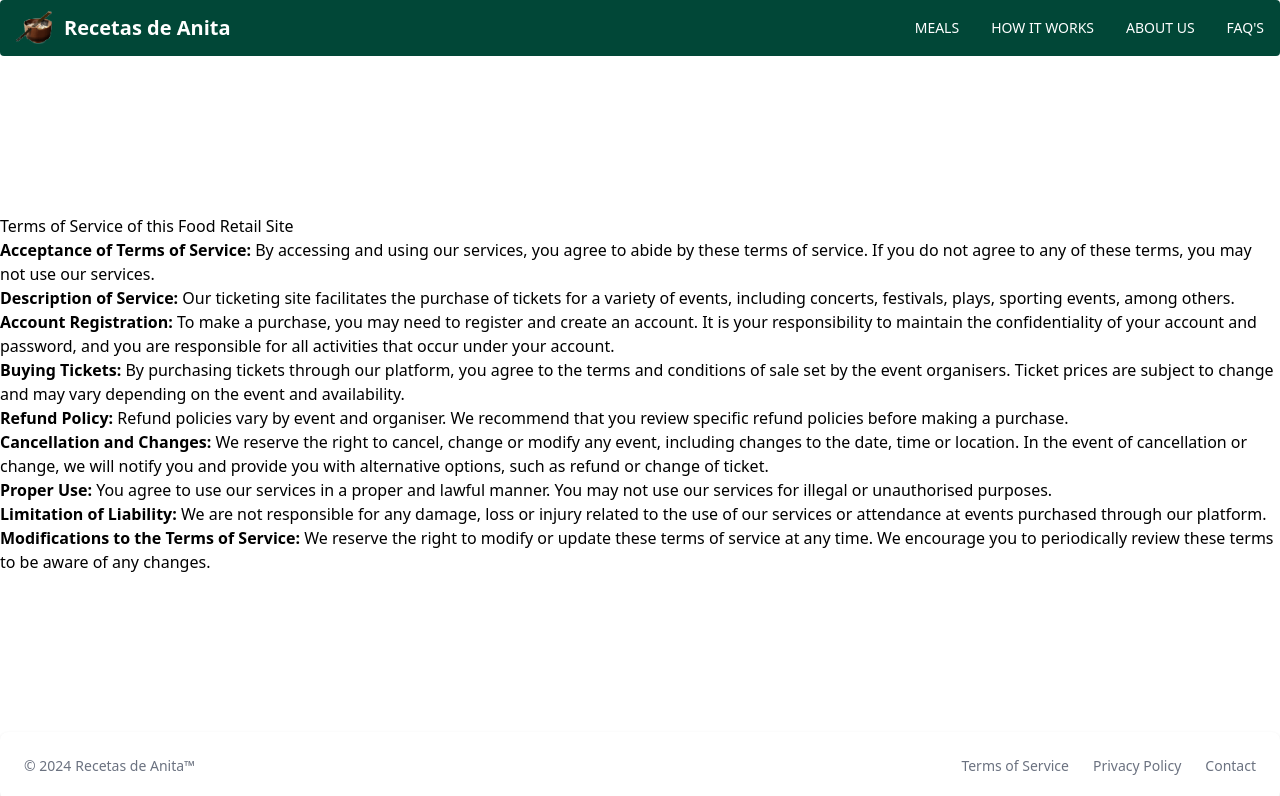
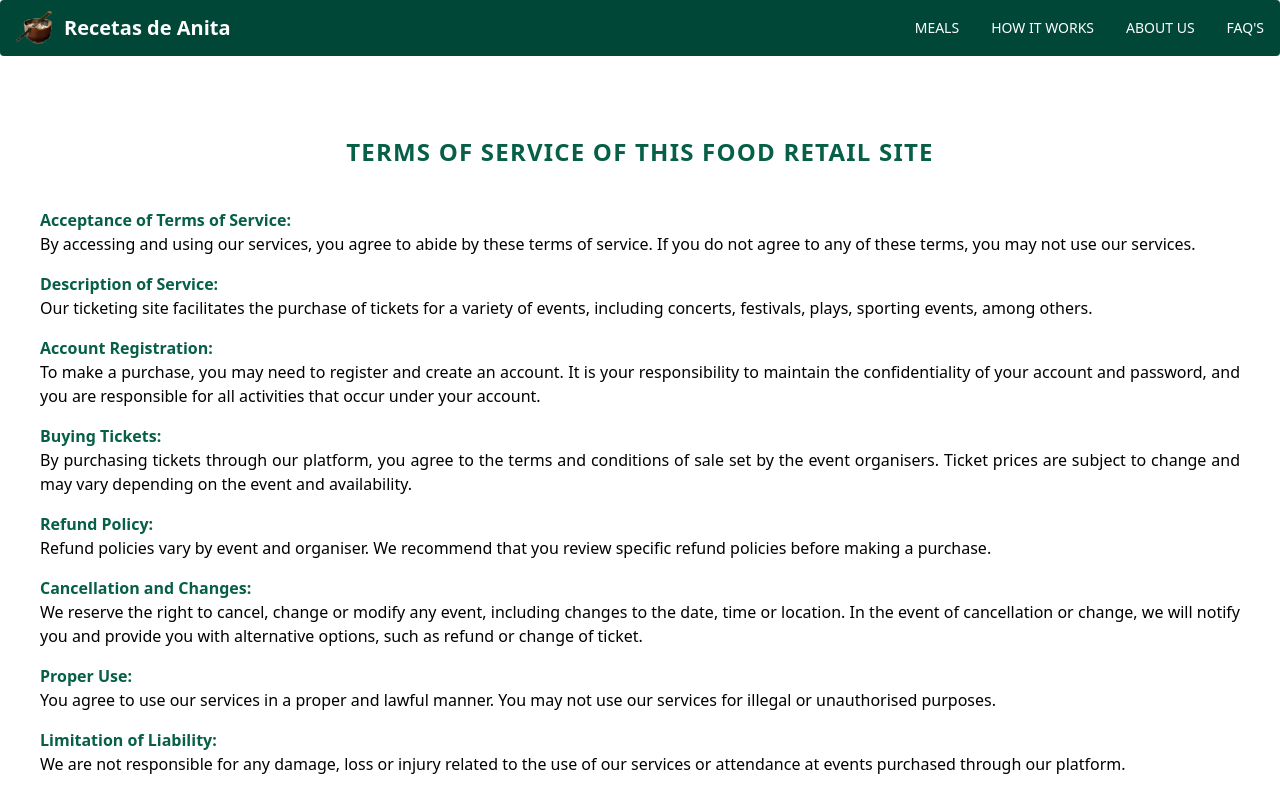
Before and after one commit to Nanakuh/mealmarket, a React (Vite) app: page /terms-of-service in a window 1280 px wide. Shown: the top 796 px of the page. Built offline with nearby package versions, Linux system fonts and the light colour scheme.

Commit message:
Update footer

```diff
--- a/src/components/footer/footer.jsx
+++ b/src/components/footer/footer.jsx
@@ -3,11 +3,11 @@ import { Footer } from "flowbite-react";
 function CustomFooter() {
   return (
     <Footer container>
-      <Footer.Copyright href="/" by="Recetas de Anita™" year={2024} />
+      <Footer.Copyright href="/" by="Recetas de Anita™" year={2024} className="text-emerald-800 text-base"/>
       <Footer.LinkGroup>
-        <Footer.Link href="terms-of-service">Terms of Service</Footer.Link>
-        <Footer.Link href="privacy-policy">Privacy Policy</Footer.Link>
-        <Footer.Link href="contact">Contact</Footer.Link>
+        <Footer.Link href="terms-of-service" className="text-emerald-800 text-base">Terms of Service</Footer.Link>
+        <Footer.Link href="privacy-policy" className="text-emerald-800 text-base">Privacy Policy</Footer.Link>
+        <Footer.Link href="contact" className="text-emerald-800 text-base">Contact</Footer.Link>
       </Footer.LinkGroup>
     </Footer>
   );
--- a/src/routes/privacy.jsx
+++ b/src/routes/privacy.jsx
@@ -1,32 +1,31 @@
 function Privacy() {
-  return <div>
-  <h2>Privacy Policy</h2>
-    <p>
+  return <div className="m-10">
+  <h2 className="text-emerald-800 font-black tracking-wider text-2xl flex justify-center my-10">PRIVACY POLICY</h2>
+    <p className="mb-4 text-justify">
     This Privacy Policy describes how [Company Name] ("we", "us" or "our") collects, uses and shares the personal information of users ("users" or "you") of our website. . [Website URL] ("the site").
   </p>
-  <h3>1. Information we collect</h3>
-  <p>
+  <h3 className="text-emerald-800 font-semibold mb-4 text-justify">1. Information we collect</h3>
+  <ol className="mb-4 text-justify">
     We collect the following personal information from users:
     <ul>
-      <li>Contact information: such as name, email address, phone number.</li>
-      <li>Payment information: such as credit or debit card details, billing information.</li>
-      <li>Profile information: such as seating preferences, purchase history.</li>
+      <li className="mb-4 text-justify mt-4"> - Contact information: such as name, email address, phone number.</li>
+      <li className="mb-4 text-justify"> - Payment information: such as credit or debit card details, billing information.</li>
+      <li className="mb-4 text-justify"> - Profile information: such as seating preferences, purchase history.</li>
     </ul>
-  </p>
-  <h3>2. Use of information</h3>
-  <p>
+  </ol>
+  <h3 className="text-emerald-800 font-semibold mb-4 text-justify">2. Use of information</h3>
+  <ol className="mb-4 text-justify">
     We use the personal information collected for the following purposes:
     <ul>
-      <li>Process and complete ticket sales transactions.</li>
-      <li>Communicate with users about their account and transactions.</li>
-      <li>Personalize the user experience and deliver relevant content and offers.</li>
-      <li>Improve our website and services.</li>
-      <li>Comply with our legal and regulatory obligations.</li>
+      <li className="mb-4 text-justify mt-4"> - Process and complete ticket sales transactions.</li>
+      <li className="mb-4 text-justify"> - Communicate with users about their account and transactions.</li>
+      <li className="mb-4 text-justify"> - Personalize the user experience and deliver relevant content and offers.</li>
+      <li className="mb-4 text-justify"> - Improve our website and services.</li>
+      <li className="mb-4 text-justify"> - Comply with our legal and regulatory obligations.</li>
     </ul>
-  </p>
+  </ol>
   {/* Add the rest of the privacy policy here */}
-  <p>...</p>
-</div>
+  </div>
 }
 
 export default Privacy;
--- a/src/routes/terms-of-service.jsx
+++ b/src/routes/terms-of-service.jsx
@@ -1,60 +1,89 @@
 function Terms() {
-  return <div>
-      <h2>Terms of Service of this Food Retail Site</h2>
+  return (
+    <div className="m-10">
+      <h2 className="text-emerald-800 font-black tracking-wider text-2xl flex justify-center my-10">
+        TERMS OF SERVICE OF THIS FOOD RETAIL SITE
+      </h2>
       <ol>
         <li>
-          <strong>Acceptance of Terms of Service:</strong> By accessing and
-          using our services, you agree to abide by these terms of service. If
-          you do not agree to any of these terms, you may not use our services.
+          <p className="text-emerald-800 font-semibold">Acceptance of Terms of Service:</p>
+          <p className="mb-4 text-justify">
+            By accessing and using our services, you agree to abide by these
+            terms of service. If you do not agree to any of these terms, you may
+            not use our services.
+          </p>
         </li>
         <li>
-          <strong>Description of Service:</strong> Our ticketing site
-          facilitates the purchase of tickets for a variety of events, including
-          concerts, festivals, plays, sporting events, among others.
+          <p className="text-emerald-800 font-semibold">Description of Service:</p>
+          <p className="mb-4 text-justify">
+            Our ticketing site facilitates the purchase of tickets for a variety
+            of events, including concerts, festivals, plays, sporting events,
+            among others.
+          </p>
         </li>
         <li>
-          <strong>Account Registration:</strong> To make a purchase, you may
-          need to register and create an account. It is your responsibility to
-          maintain the confidentiality of your account and password, and you are
-          responsible for all activities that occur under your account.
+          <p className="text-emerald-800 font-semibold">Account Registration:</p>
+          <p className="mb-4 text-justify">
+            To make a purchase, you may need to register and create an account.
+            It is your responsibility to maintain the confidentiality of your
+            account and password, and you are responsible for all activities
+            that occur under your account.
+          </p>
         </li>
         <li>
-          <strong>Buying Tickets:</strong> By purchasing tickets through our
-          platform, you agree to the terms and conditions of sale set by the
-          event organisers. Ticket prices are subject to change and may vary
-          depending on the event and availability.
+          <p className="text-emerald-800 font-semibold">Buying Tickets:</p>
+          <p className="mb-4 text-justify">
+            By purchasing tickets through our platform, you agree to the terms
+            and conditions of sale set by the event organisers. Ticket prices
+            are subject to change and may vary depending on the event and
+            availability.
+          </p>
         </li>
         <li>
-          <strong>Refund Policy:</strong> Refund policies vary by event and
-          organiser. We recommend that you review specific refund policies
-          before making a purchase.
+          <p className="text-emerald-800 font-semibold">Refund Policy:</p>
+          <p className="mb-4 text-justify">
+            Refund policies vary by event and organiser. We recommend that you
+            review specific refund policies before making a purchase.
+          </p>
         </li>
 
         <li>
-          <strong>Cancellation and Changes:</strong> We reserve the right to
-          cancel, change or modify any event, including changes to the date,
-          time or location. In the event of cancellation or change, we will
-          notify you and provide you with alternative options, such as refund or
-          change of ticket.
+          <p className="text-emerald-800 font-semibold">Cancellation and Changes:</p>
+          <p className="mb-4 text-justify">
+            We reserve the right to cancel, change or modify any event,
+            including changes to the date, time or location. In the event of
+            cancellation or change, we will notify you and provide you with
+            alternative options, such as refund or change of ticket.
+          </p>
         </li>
         <li>
-          <strong>Proper Use:</strong> You agree to use our services in a proper
-          and lawful manner. You may not use our services for illegal or
-          unauthorised purposes.
+          <p className="text-emerald-800 font-semibold">Proper Use:</p>
+          <p className="mb-4 text-justify">
+            You agree to use our services in a proper and lawful manner. You may
+            not use our services for illegal or unauthorised purposes.
+          </p>
         </li>
         <li>
-          <strong>Limitation of Liability:</strong> We are not responsible for
-          any damage, loss or injury related to the use of our services or
-          attendance at events purchased through our platform.
+          <p className="text-emerald-800 font-semibold">Limitation of Liability:</p>
+          <p className="mb-4 text-justify">
+            We are not responsible for any damage, loss or injury related to the
+            use of our services or attendance at events purchased through our
+            platform.
+          </p>
         </li>
         <li>
-          <strong>Modifications to the Terms of Service:</strong> We reserve the
-          right to modify or update these terms of service at any time. We
-          encourage you to periodically review these terms to be aware of any
-          changes.
+          <p className="text-emerald-800 font-semibold">
+            Modifications to the Terms of Service:
+          </p>
+          <p className="text-justify">
+            We reserve the right to modify or update these terms of service at
+            any time. We encourage you to periodically review these terms to be
+            aware of any changes.
+          </p>
         </li>
       </ol>
     </div>
+  );
 }
 
 export default Terms;
```
